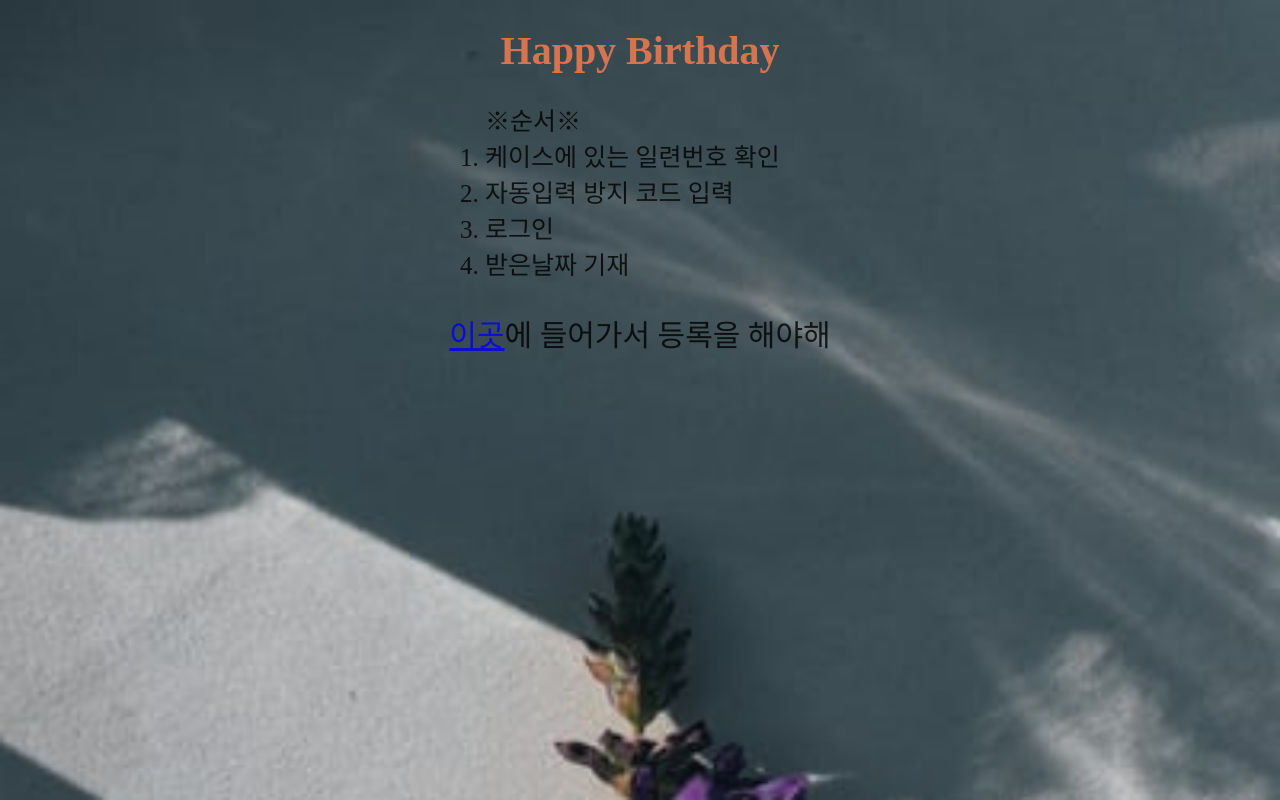
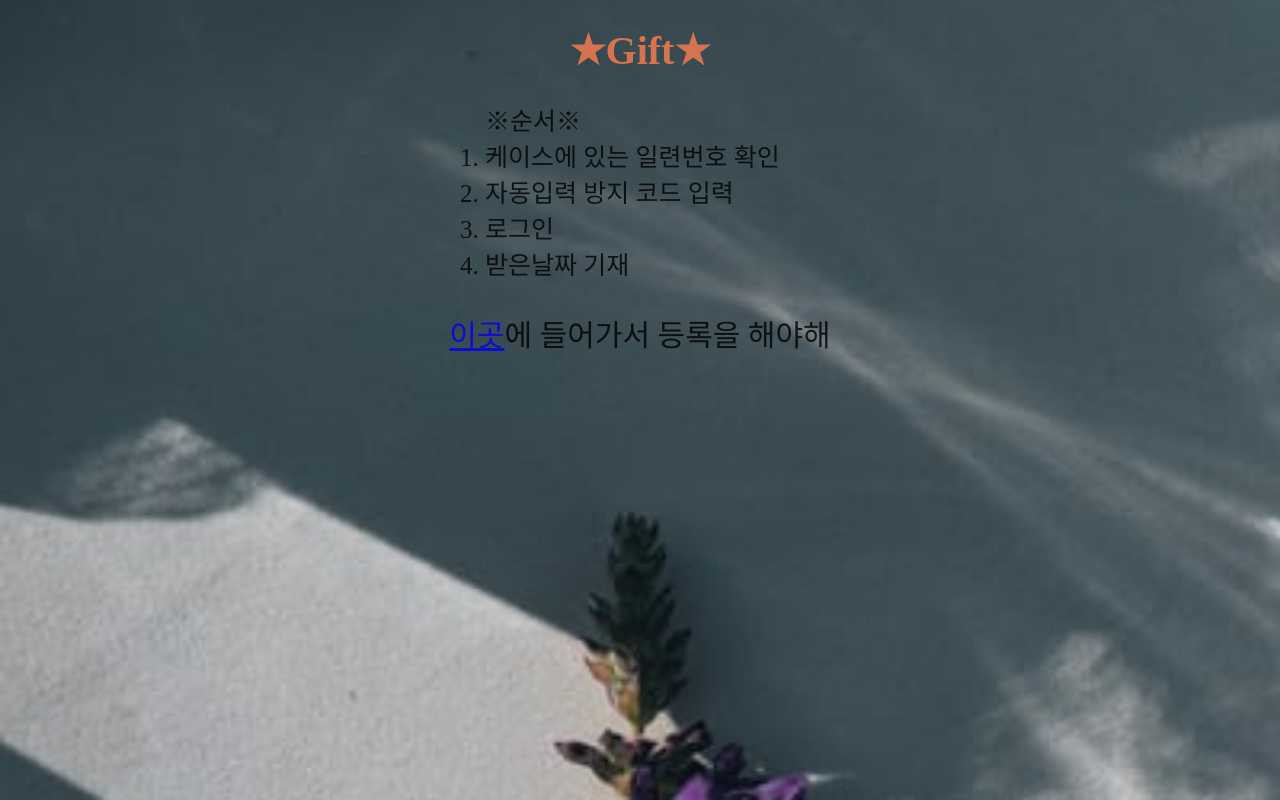
Before and after one commit to joseoungmin/gift, a plain HTML site: page 열림.html in a window 1280 px wide. Drawn offline with Linux system fonts and the light colour scheme.

Commit message:
Update 열림.html

```diff
--- a/열림.html
+++ b/열림.html
@@ -29,7 +29,7 @@ ol{
 </style>
   </head>
   <body>
-    <center><h1>Happy Birthday</h1></center>
+    <center><h1>★Gift★</h1></center>
       <ol>※순서※
         <li>케이스에 있는 일련번호 확인</li>
         <li>자동입력 방지 코드 입력</li>
```
